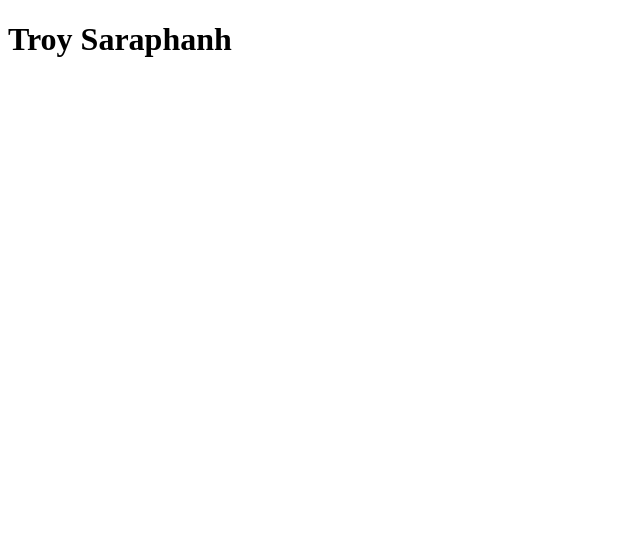
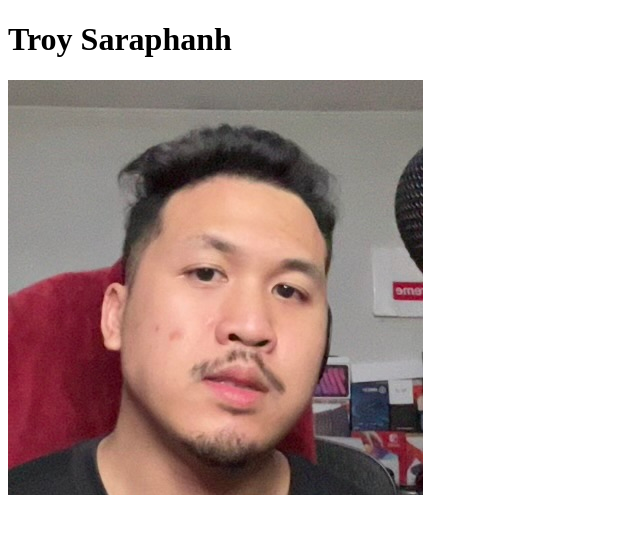
Before and after one commit to tsaraphanh/class-profiles, a plain HTML site: page troySaraphanh.html in a window 1280 px wide. Shown: the whole page, without its empty margins (0-640 px from the left). Drawn offline with Linux system fonts and the light colour scheme.

Commit message:
added troySaraphanh.jpeg

```diff
--- a/troySaraphanh.html
+++ b/troySaraphanh.html
@@ -7,6 +7,7 @@
 </head>
 <body>
     <h1>Troy Saraphanh</h1>
+    <img src="./images/troySaraphanh.jpeg" alt="Troy Saraphanh">
 
 </body>
 </html>
```
